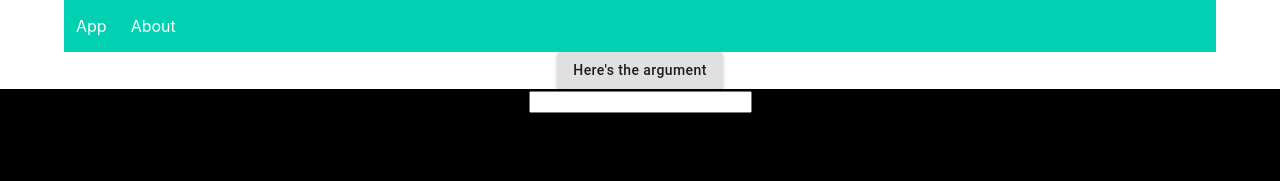
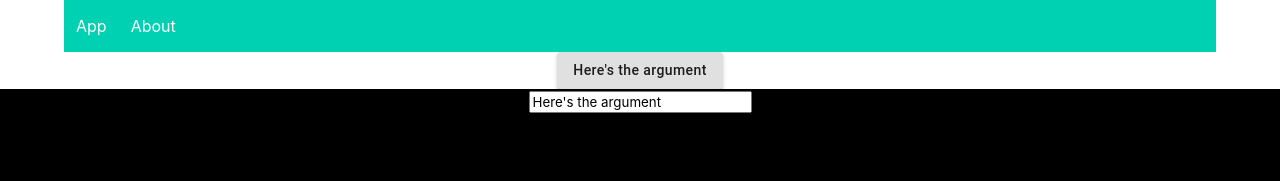
Before and after one commit to merezal/debayt.io, a React (Create React App) app: page / in a window 1280 px wide. Shown: the top 181 px of the page. Built offline with nearby package versions, Linux system fonts and the light colour scheme.

Commit message:
Lets try this

```diff
--- a/src/components/Bubble.tsx
+++ b/src/components/Bubble.tsx
@@ -3,50 +3,53 @@ import './Bubble.css';
 import Button from '@material-ui/core/Button';
 import Modal from './Modal';
 
+interface ContMan{
+    content: string,
+    modalState: boolean,
+}
 
-class Bubble extends React.Component <any> {
+class Bubble extends React.Component<{ content: string }, {content:string, modalState: boolean}> {
+      constructor(props: any){
+        super(props);
+        this.state={
+            content: props.content,
+            modalState: false,
+        };
+      }
+      editContent = () => {
+              console.log("Visible: ", this.state.modalState)
+              this.setState({ modalState: !this.state.modalState })
+      }
+      render(){
 
-/*    constructor(){
-        super()
-        this.state={
-            Hidden: true
-        }
-    }*/
-    render(){
-        let modalState: boolean=false;
+          let toggleVisibility = (bool: boolean) => {
+              if (bool) {
+                console.log("Rendering styles")
+                  return {
 
-        let editContent = () => {
-            console.log("Clicked", modalState, "to", !modalState);
-            modalState= !modalState;
-        }
-
-        let txtCont=this.props.content.argument;
-
-
-        let toggleVisibility = (bool: boolean) => {
-            if(bool){
-                return{
-                    visibility: 'visible',
                 }
             }
             else{
                 return{
-                    visibility: 'hidden',
+
                 }
             }
         }
-
-
         return(
             <div className='Thought'>
 
-                {/* This is the Text/Button */}
-                <Button variant="contained" style={{textTransform: 'none'}} onClick={editContent}>{txtCont}</Button>
+                {/* This is the text bubble that you want to change */}
+                <Button variant="contained" style={{ textTransform: 'none' }} onClick={this.editContent}>{this.state.content}</Button>
 
-                {/* This is the [hidden] modal backdrop */}
-                <Modal style={toggleVisibility(false) as React.CSSProperties}/>
+                {/* This is the [hidden] modal backdrop, where you input the text*/}
+                <Modal changeCont={this.changeContent.bind(this)} content={this.state.content} style={toggleVisibility(this.state.modalState) as React.CSSProperties} />
             </div>
         );
+    }
+    public changeContent = (val: string) =>{
+      console.log("Val: ", this.props.content, " to ", val);
+        this.setState({ content: val });
+        this.render();
     }
 }
 
--- a/src/components/Engine.tsx
+++ b/src/components/Engine.tsx
@@ -5,22 +5,21 @@ interface EngineState{
     running: string;
 }
 
-class Engine extends React.Component<any>{
-    render(){
-        //Content:
-        //This will be the object that holds an argument, as well as tracking id.
-        let Content: object={
-            id: "x",
-            argument: "Here's the argument"
-        }
+let Engine: React.FC = () => {
 
-        console.log(this.props.status);
-        return(
+    //Content:
+    //This will be the object that holds an argument, as well as tracking id.
+    let Content = {
+        id: "x",
+        content: "Here's the argument"
+    }
+
+    return (
+       // console.log(this.props);
             <div className="Container">
-                    <Bubble content={Content} />
+                    <Bubble content={Content.content} />
             </div>
-        );
-    }
+    );
 }
 
 export default Engine;
--- a/src/components/Modal.tsx
+++ b/src/components/Modal.tsx
@@ -1,10 +1,23 @@
 import React from 'react';
 
-class Modal extends React.Component<any>{
+class Modal extends React.Component<{changeCont:any, content: string, style: React.CSSProperties}>{
+    constructor(props: any){
+      super(props);
+        this.state = {
+            content: this.props.content,
+        }
+      console.log("Modal Props", this.props);
+      console.log("Modal States", this.state);
+    }
+    public handleText(event: any){
+      console.log("HANDLETEXT!: ",this.state);
+      this.setState(this.props.changeCont(event.target.value));
+      console.log("this.props.content:",this.props.content);
+    }
     render(){
         return(
             <div className="modalBlock">
-             <input type="text"></input>
+             <input className="BubbleInput" type="text" value={this.props.content} onChange={this.handleText.bind(this)}></input>
             </div>
         );
     }
```
